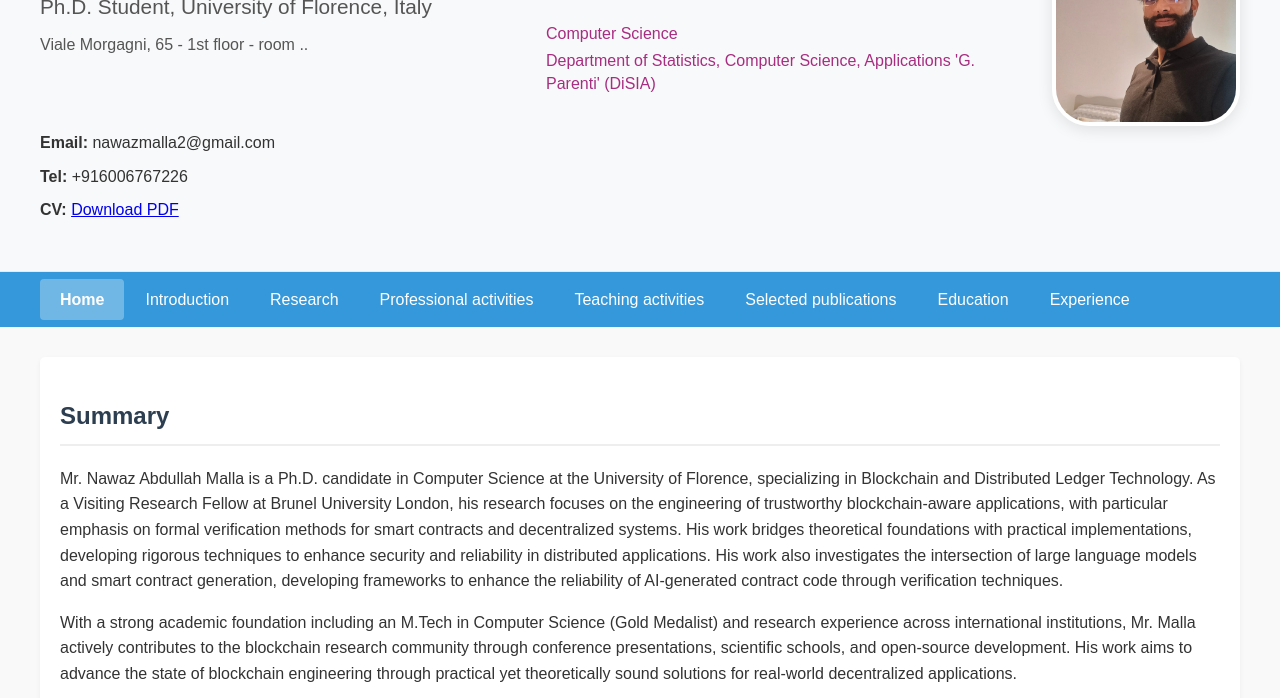
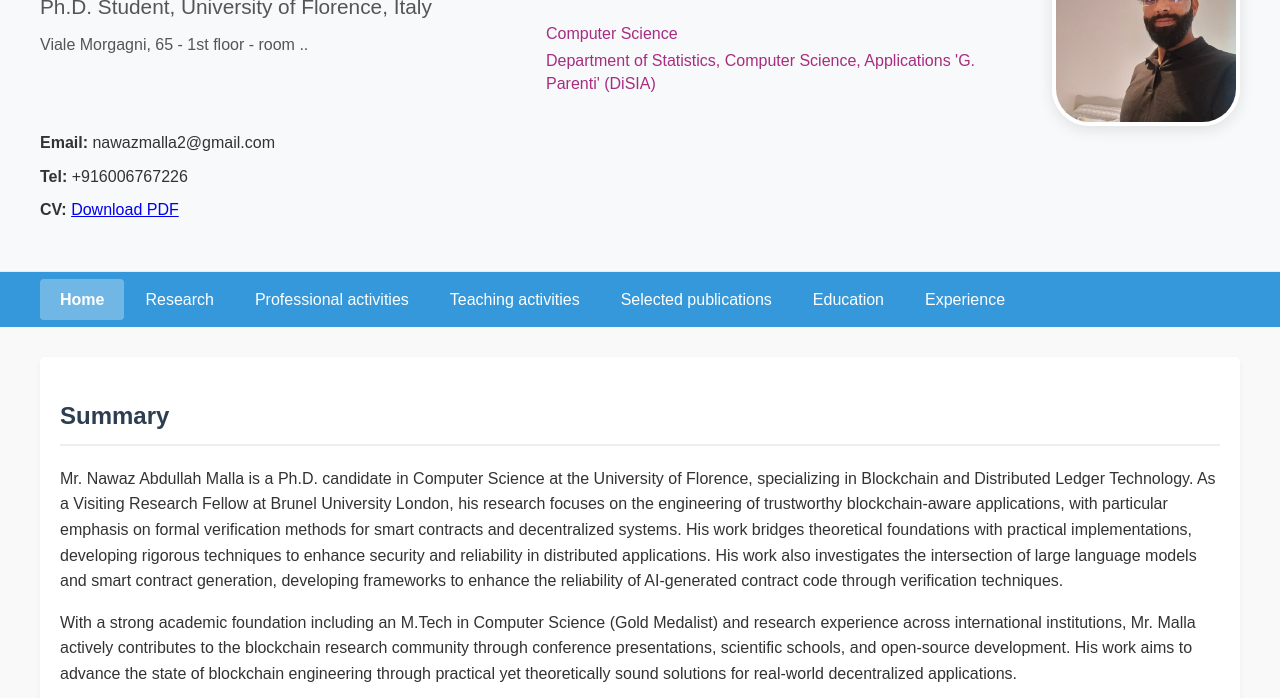
Before and after one commit to nawaz-malla/nawazmalla.edu, a plain HTML site: page home.html in a window 1280 px wide. Shown: the part 102-800 px from the top of the page. Drawn offline with Linux system fonts and the light colour scheme.

Commit message:
Comment out Introduction link in navigation
Comment out the Introduction link in the navigation.

```diff
--- a/home.html
+++ b/home.html
@@ -45,7 +45,7 @@
         <div class="profile-container">
             <ul class="navigation">
                 <li><a href="home.html" class="nav-link active">Home</a></li>
-                <li><a href="introduction.html" class="nav-link">Introduction</a></li>
+                <!--  <li><a href="introduction.html" class="nav-link">Introduction</a></li> -->
                 <li><a href="research.html" class="nav-link">Research</a></li>
                 <li><a href="professional.html" class="nav-link">Professional activities</a></li>
                 <li><a href="teaching.html" class="nav-link">Teaching activities</a></li>
```
